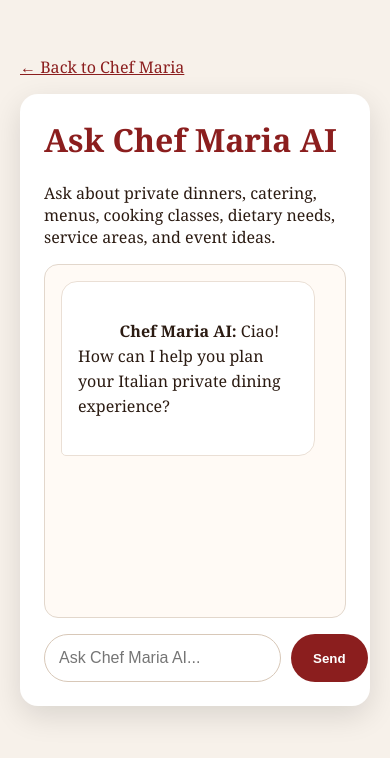
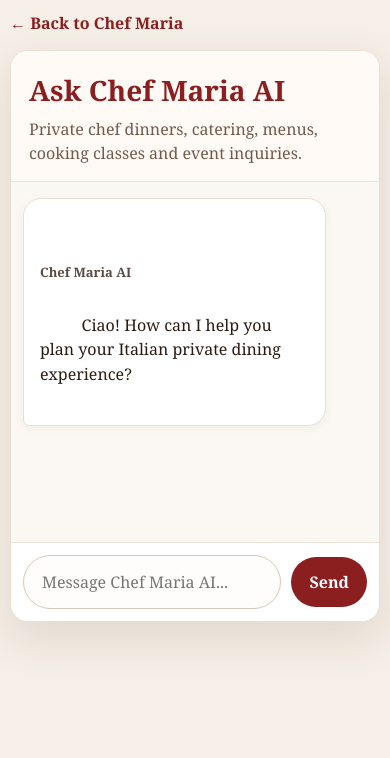
Before and after one commit to sergioquiroga1126/chef-maria-website, a website: page chat.html in a window 390 px wide. Drawn offline with Linux system fonts and the light colour scheme.

Commit message:
Improve Chef Maria chat appearance

```diff
--- a/chat.html
+++ b/chat.html
@@ -6,129 +6,259 @@
   <title>Ask Chef Maria AI</title>
 
   <style>
+    * {
+      box-sizing: border-box;
+    }
+
     body {
       margin: 0;
-      font-family: Georgia, serif;
-      background: #f7f1ea;
+      font-family: Georgia, "Times New Roman", serif;
+      background: #f6efe7;
       color: #2b1b12;
     }
 
     .chat-page {
-      max-width: 850px;
+      max-width: 920px;
       margin: 0 auto;
-      padding: 40px 20px;
+      padding: 28px 18px 50px;
+    }
+
+    .back-link {
+      display: inline-block;
+      margin-bottom: 16px;
+      color: #8b1e1e;
+      text-decoration: none;
+      font-weight: 700;
     }
 
     .chat-card {
-      background: white;
-      border-radius: 18px;
-      padding: 24px;
-      box-shadow: 0 10px 30px rgba(0,0,0,0.12);
+      background: #ffffff;
+      border: 1px solid #eadfd5;
+      border-radius: 24px;
+      overflow: hidden;
+      box-shadow: 0 16px 45px rgba(74, 45, 28, 0.12);
+    }
+
+    .chat-header {
+      padding: 26px 28px 20px;
+      background: #fffaf5;
+      border-bottom: 1px solid #eee2d8;
     }
 
     h1 {
-      margin-top: 0;
+      margin: 0 0 8px;
+      color: #8b1e1e;
+      font-size: 36px;
+    }
+
+    .chat-subtitle {
+      margin: 0;
+      color: #6f5b4d;
+      line-height: 1.5;
+    }
+
+    #messages {
+      min-height: 390px;
+      max-height: 600px;
+      overflow-y: auto;
+      padding: 24px;
+      background: #fbf8f4;
+      display: flex;
+      flex-direction: column;
+      gap: 16px;
+      scroll-behavior: smooth;
+    }
+
+    .msg {
+      max-width: 78%;
+      padding: 13px 16px;
+      border-radius: 18px;
+      line-height: 1.55;
+      white-space: pre-wrap;
+      overflow-wrap: anywhere;
+      box-shadow: 0 3px 10px rgba(56, 35, 22, 0.05);
+    }
+
+    .msg.user {
+      align-self: flex-end;
+      background: #8b1e1e;
+      color: white;
+      border-bottom-right-radius: 6px;
+    }
+
+    .msg.bot {
+      align-self: flex-start;
+      background: white;
+      border: 1px solid #eadfd5;
+      border-bottom-left-radius: 6px;
+    }
+
+    .speaker {
+      display: block;
+      margin-bottom: 6px;
+      font-weight: 700;
+      font-size: 13px;
+      opacity: 0.78;
+    }
+
+    .msg.summary {
+      width: 94%;
+      max-width: 94%;
+      padding: 20px;
+      background: #fffdf9;
+      border: 2px solid #d9c0a6;
+      box-shadow: 0 8px 24px rgba(74, 45, 28, 0.09);
+    }
+
+    .msg.summary .speaker {
+      color: #8b1e1e;
+      font-size: 14px;
+    }
+
+    .msg.success {
+      width: 94%;
+      max-width: 94%;
+      padding: 20px;
+      background: #f3faf4;
+      border: 2px solid #9dc9a4;
+    }
+
+    .msg.success .speaker {
+      color: #276536;
+    }
+
+    .msg.error {
+      width: 94%;
+      max-width: 94%;
+      padding: 20px;
+      background: #fff5f3;
+      border: 2px solid #d9a19a;
+    }
+
+    .msg.error .speaker {
       color: #8b1e1e;
     }
 
-    #messages {
-      min-height: 320px;
-      max-height: 520px;
-      overflow-y: auto;
-      border: 1px solid #e2d7cc;
-      border-radius: 14px;
-      padding: 16px;
-      background: #fffaf5;
-      margin-bottom: 16px;
-      display: flex;
-      flex-direction: column;
-      gap: 12px;
-    }
-
-    .msg {
-      max-width: 82%;
-      padding: 12px 16px;
-      border-radius: 16px;
-      line-height: 1.55;
-      white-space: pre-wrap;
-      word-wrap: break-word;
-    }
-
-    .user {
-      align-self: flex-end;
-      background: #8b1e1e;
-      color: white;
-      border-bottom-right-radius: 5px;
-    }
-
-    .bot {
-      align-self: flex-start;
+    .input-area {
+      padding: 18px 22px 22px;
       background: white;
-      border: 1px solid #eadfd5;
-      border-bottom-left-radius: 5px;
-    }
-
-    .speaker {
-      display: inline;
-      font-weight: bold;
-      margin-right: 6px;
-    }
-
-    button:disabled {
-      opacity: 0.6;
-      cursor: not-allowed;
+      border-top: 1px solid #eee2d8;
     }
 
     .input-row {
       display: flex;
       gap: 10px;
+      align-items: center;
     }
 
     input {
       flex: 1;
-      padding: 14px;
+      min-width: 0;
+      padding: 15px 18px;
       border-radius: 999px;
       border: 1px solid #d8c8b8;
+      background: #fffdfb;
+      color: #2b1b12;
+      font: inherit;
       font-size: 16px;
+      outline: none;
+    }
+
+    input:focus {
+      border-color: #8b1e1e;
+      box-shadow: 0 0 0 3px rgba(139, 30, 30, 0.10);
     }
 
     button {
-      padding: 14px 22px;
+      padding: 15px 24px;
       border: none;
       border-radius: 999px;
       background: #8b1e1e;
       color: white;
-      font-weight: bold;
+      font: inherit;
+      font-weight: 700;
       cursor: pointer;
     }
 
-    a {
-      color: #8b1e1e;
+    button:disabled {
+      opacity: 0.55;
+      cursor: not-allowed;
+    }
+
+    @media (max-width: 640px) {
+      .chat-page {
+        padding: 12px 10px 24px;
+      }
+
+      .chat-card {
+        border-radius: 18px;
+      }
+
+      .chat-header {
+        padding: 20px 18px 16px;
+      }
+
+      h1 {
+        font-size: 28px;
+      }
+
+      #messages {
+        min-height: 360px;
+        max-height: 62vh;
+        padding: 16px 12px;
+      }
+
+      .msg {
+        max-width: 88%;
+      }
+
+      .msg.summary,
+      .msg.success,
+      .msg.error {
+        width: 100%;
+        max-width: 100%;
+      }
+
+      .input-area {
+        padding: 12px;
+      }
+
+      button {
+        padding: 14px 18px;
+      }
     }
   </style>
 </head>
 
 <body>
   <div class="chat-page">
-    <p><a href="/">← Back to Chef Maria</a></p>
+    <a class="back-link" href="/">← Back to Chef Maria</a>
 
     <div class="chat-card">
-      <h1>Ask Chef Maria AI</h1>
+      <div class="chat-header">
+        <h1>Ask Chef Maria AI</h1>
+        <p class="chat-subtitle">
+          Private chef dinners, catering, menus, cooking classes and event inquiries.
+        </p>
+      </div>
 
-      <p>
-        Ask about private dinners, catering, menus, cooking classes, dietary needs,
-        service areas, and event ideas.
-      </p>
-
-      <div id="messages">
+      <div id="messages" aria-live="polite">
         <div class="msg bot">
-          <strong>Chef Maria AI:</strong> Ciao! How can I help you plan your Italian private dining experience?
+          <span class="speaker">Chef Maria AI</span>
+          <span>Ciao! How can I help you plan your Italian private dining experience?</span>
         </div>
       </div>
 
-      <div class="input-row">
-        <input id="question" placeholder="Ask Chef Maria AI..." />
-        <button onclick="sendMessage()">Send</button>
+      <div class="input-area">
+        <div class="input-row">
+          <input
+            id="question"
+            type="text"
+            autocomplete="off"
+            placeholder="Message Chef Maria AI..."
+          >
+          <button type="button" onclick="sendMessage()">Send</button>
+        </div>
       </div>
     </div>
   </div>
@@ -150,22 +280,42 @@
 
       const box = document.createElement("div");
       box.className = `msg ${role}`;
-      if (id) box.id = id;
+
+      if (id) {
+        box.id = id;
+      }
+
+      const cleanedText =
+        role === "bot" ? cleanBotText(text) : text;
+
+      if (role === "bot") {
+        if (/^BOOKING INQUIRY SUMMARY/i.test(cleanedText)) {
+          box.classList.add("summary");
+        }
+
+        if (/^✓ INQUIRY SENT SUCCESSFULLY/i.test(cleanedText)) {
+          box.classList.add("success");
+        }
+
+        if (/^IMPORTANT: YOUR INQUIRY WAS NOT SENT/i.test(cleanedText)) {
+          box.classList.add("error");
+        }
+      }
 
       const speaker = document.createElement("span");
       speaker.className = "speaker";
       speaker.textContent =
-        role === "user" ? "You:" : "Chef Maria AI:";
+        role === "user" ? "You" : "Chef Maria AI";
 
       const content = document.createElement("span");
-      content.textContent =
-        role === "bot" ? cleanBotText(text) : text;
+      content.textContent = cleanedText;
 
       box.appendChild(speaker);
       box.appendChild(content);
       messages.appendChild(box);
 
       messages.scrollTop = messages.scrollHeight;
+
       return box;
     }
 
```
